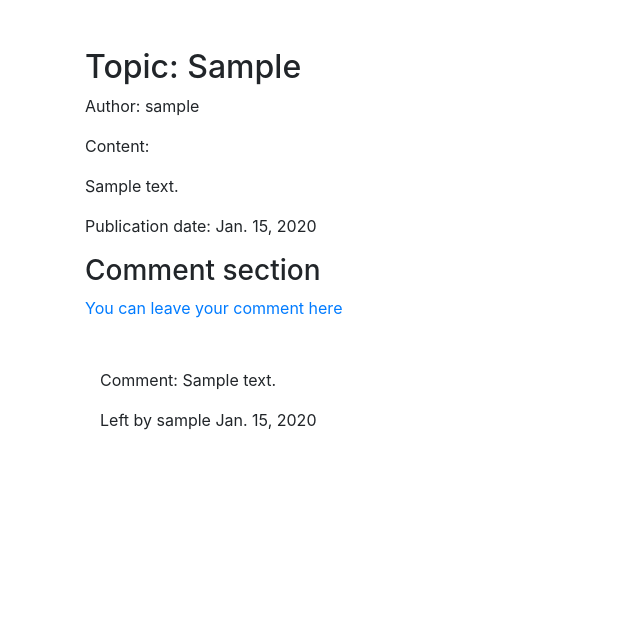
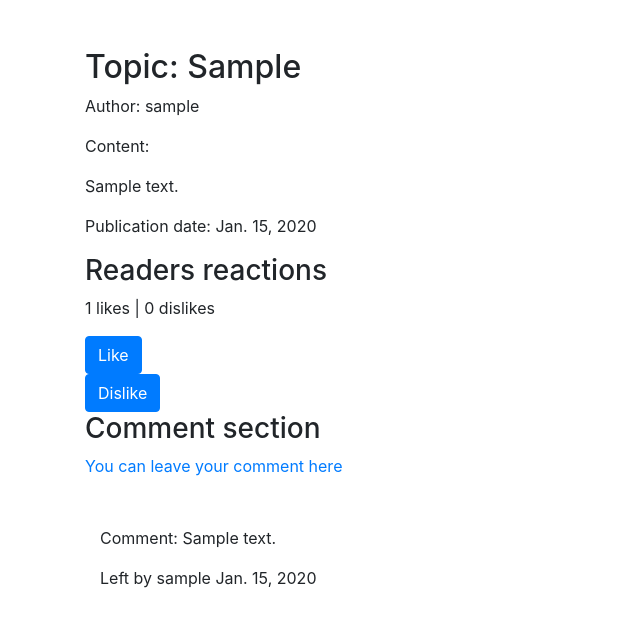
Before and after one commit to Andrew-157/dj_training_3, a Django app: page /articles/public/1/ in a window 1280 px wide. Shown: the top 627 px of the page, without its empty margins (0-640 px from the left). Run offline with Django 4.2, Linux system fonts and the light colour scheme; a user stored in the database is signed in; tables that the repository leaves empty hold one stand-in row (values such as "Sample post"); some libraries are stand-ins or nearby versions.

Commit message:
Added feature for leaving likes and dislikes

```diff
--- a/articles/models.py
+++ b/articles/models.py
@@ -17,13 +17,12 @@ class Comment(models.Model):
     pub_date = models.DateTimeField(auto_now_add=True)
 
 
-class Like(models.Model):
+class Reaction(models.Model):
+    """
+    if value == 0, this means no reaction;
+    if value == 1, this means user liked an article;
+    if value == -1, this means user disliked an article;
+    """
+    value = models.SmallIntegerField(default=0)
+    author = models.ForeignKey(User, on_delete=models.CASCADE)
     article = models.ForeignKey(Article, on_delete=models.CASCADE)
-    author = models.ForeignKey(User, on_delete=models.CASCADE)
-    like = models.BooleanField()
-
-
-class Dislike(models.Model):
-    article = models.ForeignKey(Article, on_delete=models.CASCADE)
-    author = models.ForeignKey(User, on_delete=models.CASCADE)
-    dislike = models.BooleanField()
--- a/articles/templates/articles/public_article.html
+++ b/articles/templates/articles/public_article.html
@@ -20,6 +20,23 @@
       <p>Content:</p>
       <p>{{ article.content }}</p>
       <p>Publication date: {{ article.pub_date.date }}</p>
+      {% if message_for_user %}
+        <p> message_for_user </p>
+      {% endif %}
+      <h3>Readers reactions</h3>
+      <p>{{ likes }} likes | {{ dislikes }} dislikes</p>
+      {% if user.is_authenticated %}
+        <form action="{% url 'articles:like' article.id %}">
+          {% csrf_token %}
+          <button class="btn btn-primary" type="submit">Like</button>
+        </form>
+        <form action="{% url 'articles:dislike' article.id %}">
+          {% csrf_token %}
+          <button class="btn btn-primary" type="submit">Dislike</button>
+        </form>
+      {% else %}
+        <a href="{% url 'articles:become-user' %}">Become an authenticated user if you want to leave a comment</a>
+      {% endif %}
       <h3>Comment section</h3>
       {% if user.is_authenticated %}
         <a href="{% url 'articles:leave-comment' article.id %}">You can leave your comment here</a>
--- a/articles/urls.py
+++ b/articles/urls.py
@@ -20,5 +20,8 @@ urlpatterns = [
     path('public/<int:article_id>/', views.public_article, name='public-article'),
     path('public/<int:article_id>/comment/',
          views.leave_comment, name='leave-comment'),
-    path('become_user/', views.become_user, name='become-user')
+    path('become_user/', views.become_user, name='become-user'),
+    path('public/<int:article_id>/like/', views.leave_like, name='like'),
+    path('public/<int:article_id>/dislike/',
+         views.leave_dislike, name='dislike'),
 ]
--- a/articles/views.py
+++ b/articles/views.py
@@ -1,3 +1,4 @@
+from django.db.models import Q
 from django.contrib.auth.decorators import login_required
 from django.http import HttpResponse, HttpResponseRedirect
 from django.shortcuts import render, redirect
@@ -8,7 +9,7 @@ from django.contrib.auth.forms import AuthenticationForm
 from django.contrib import messages
 from django.core.paginator import Paginator
 from .forms import NewUserForm, UpdateArticleForm, PublishArticleForm, LeaveCommentForm
-from .models import Article, Comment, Like, Dislike
+from .models import Article, Comment, Reaction
 
 
 def index(request):
@@ -54,25 +55,19 @@ def logout_request(request):
     return redirect('articles:index')
 
 
+@login_required()
 def publish_article(request):
-    if request.user.is_authenticated:
-        if request.method == 'POST':
-            form = PublishArticleForm(request.user, request.POST,)
-            if form.is_valid():
-                form.save()
-                messages.info(
-                    request, 'You successfully published new article')
-                return HttpResponseRedirect(reverse('articles:personal-page', args=(request.user.id, )))
-
-        else:
-            form = PublishArticleForm(request.user)
-        return render(request, 'articles/publish_article.html', {'form': form})
+    if request.method == 'POST':
+        form = PublishArticleForm(request.user, request.POST,)
+        if form.is_valid():
+            form.save()
+            messages.info(
+                request, 'You successfully published new article')
+            return HttpResponseRedirect(reverse('articles:personal-page', args=(request.user.id, )))
 
     else:
-        messages.info(
-            request, "You cannot publish articles as you are not authenticated")
-        return render(request, 'articles/become_user.html')
-
+        form = PublishArticleForm(request.user)
+    return render(request, 'articles/publish_article.html', {'form': form})
 
 
 def public_page(request):
@@ -85,15 +80,32 @@ def public_page(request):
 
 
 def public_article(request, article_id):
+    current_user = request.user
     article = Article.objects.select_related(
         'author').filter(id=article_id).first()
     comments = Comment.objects.select_related('commentator').filter(
         article=article).order_by('-pub_date').all()
+    likes = Reaction.objects.filter(article=article).filter(value=1).count()
+    dislikes = Reaction.objects.filter(
+        article=article).filter(value=-1).count()
+    message_to_user = None
+    reaction = Reaction.objects.filter(
+        Q(article=article) & Q(author=current_user)
+    ).first()
+    if reaction:
+        if reaction.value == -1:
+            message_to_user = "You disliked this article"
+        elif reaction.value == 1:
+            message_to_user = "You liked this article"
     if not article:
         return render(request, 'articles/not_exists.html')
 
     else:
-        return render(request, 'articles/public_article.html', {'article': article, 'comments': comments})
+        return render(request, 'articles/public_article.html', {'article': article,
+                                                                'comments': comments,
+                                                                'likes': likes,
+                                                                'dislikes': dislikes,
+                                                                'message_to_user': message_to_user})
 
 
 @login_required()
@@ -142,7 +154,8 @@ def update_article(request, article_id):
         if article.author_id != current_user.id:
             return render(request, 'articles/not_yours.html')
         if request.method == 'POST':
-            form = UpdateArticleForm(current_user, article_id, request.POST, instance=article)
+            form = UpdateArticleForm(
+                current_user, article_id, request.POST, instance=article)
             if form.is_valid():
                 form.save()
                 messages.info(
@@ -150,7 +163,7 @@ def update_article(request, article_id):
                 return HttpResponseRedirect(reverse('articles:personal-article', args=(article_id, )))
         else:
             form = UpdateArticleForm(current_user,
-                                        article_id, instance=article)
+                                     article_id, instance=article)
             return render(request, 'articles/update_article.html', {'form': form, 'article_id': article_id})
 
 
@@ -176,13 +189,55 @@ def become_user(request):
     return render(request, 'articles/become_user.html')
 
 
+@login_required()
 def leave_like(request, article_id):
     current_user = request.user
-    if not current_user.is_authenticated:
-        messages.info(
-            request, 'You cannot like this article , you are not authenticated')
-        return render(request, 'articles/become_user.html')
-    else:
-        article = Article.objects.filter(pk=article_id).first()
-        if article:
-            ...
+    article = Article.objects.filter(pk=article_id).first()
+    if article:
+        reaction = Reaction.objects.filter(
+            Q(article=article) & Q(author=current_user)
+        ).first()
+        if reaction:
+            if reaction.value == 1:
+                # if someone hits like button, but it is already like, we change it to no reaction
+                reaction.value = 0
+                reaction.save()
+                return HttpResponseRedirect(reverse('articles:public-article', args=(article_id,)))
+            elif reaction.value == -1 or reaction.value == 0:
+                # if value of reaction for current user is dislike or no reaction,
+                # then hitting like button value of reaction becomes 1 (like value)
+                reaction.value = 1
+                reaction.save()
+                return HttpResponseRedirect(reverse('articles:public-article', args=(article_id,)))
+        else:
+            like = Reaction(author=current_user, article=article, value=1)
+            like.save()
+            return HttpResponseRedirect(reverse('articles:public-article', args=(article_id,)))
+    return render(request, 'articles/not_exists.html')
+
+
+@login_required()
+def leave_dislike(request, article_id):
+    current_user = request.user
+    article = Article.objects.filter(pk=article_id).first()
+    if article:
+        reaction = Reaction.objects.filter(
+            Q(article=article) & Q(author=current_user)
+        ).first()
+        if reaction:
+            if reaction.value == -1:
+                # if someone hits like button, but it is already dislike, we change it to no reaction
+                reaction.value = 0
+                reaction.save()
+                return HttpResponseRedirect(reverse('articles:public-article', args=(article_id,)))
+            elif reaction.value == 1 or reaction.value == 0:
+                # if value of reaction for current user is like or no reaction,
+                # then hitting like button value of reaction becomes -1 (dislike value)
+                reaction.value = -1
+                reaction.save()
+                return HttpResponseRedirect(reverse('articles:public-article', args=(article_id,)))
+        else:
+            dislike = Reaction(author=current_user, article=article, value=1)
+            dislike.save()
+            return HttpResponseRedirect(reverse('articles:public-article', args=(article_id,)))
+    return render(request, 'articles/not_exists.html')
```
Also changed, not shown: articles/templates/articles/personal_article.html (+8 -8 lines), articles/migrations/0006_remove_like_article_remove_like_author_and_more.py (added), articles/migrations/0007_like_dislike.py (added), articles/migrations/0008_reaction_remove_like_article_remove_like_author_and_more.py (added).
